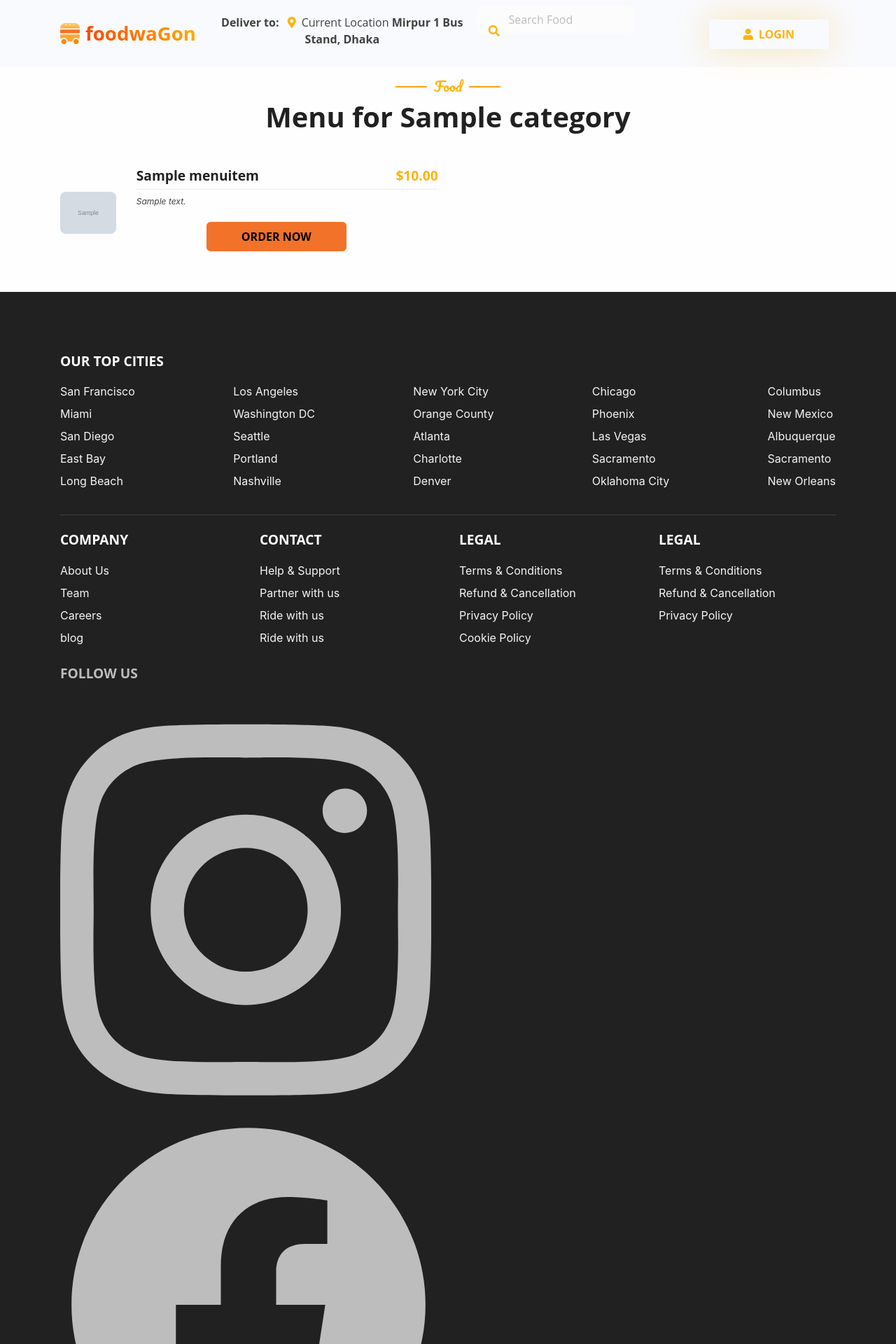
After one commit to trangta212/python-naitei2024_food-ordering, a Django app: page /dishfilter/1/ in a window 1280 px wide. The commit adds this page. Shown: the top 1920 px of the page at 70% size. Run offline with Django 5.2, Linux system fonts and the light colour scheme; tables that the repository leaves empty hold one stand-in row (values such as "Sample post"); grey boxes marked "Sample" are stand-in pictures; some libraries are stand-ins or nearby versions.

Commit message:
Dish filter

```diff
--- a/app/static/css/dishdetail.css
+++ b/app/static/css/dishdetail.css
@@ -35,7 +35,7 @@
 
 .btn {
   margin: 10px;
-  color:black;
+  color: black;
 }
 .button2{
   margin-left: 100px;
--- /dev/null
+++ b/app/static/css/filter.css
@@ -0,0 +1,7 @@
+.btn {
+    margin: 10px;
+    color: black;
+    width: 200px;
+    margin-left: 100px;
+    margin-top: 20px;
+  }
--- /dev/null
+++ b/app/templates/dishes/filter.html
@@ -0,0 +1,64 @@
+{% extends 'base.html' %}
+{% load i18n %}
+{% load static %}
+{% block content %}
+{% block extra_css %}
+    <link rel="stylesheet" href="{% static 'css/filter.css' %}">
+{% endblock %}
+<div class="pt-6">
+        <!-- Menu Start -->
+        <div class="container-xxl py-5">
+            <div class="container">
+                <div class="text-center wow fadeInUp" data-wow-delay="0.1s">
+                    <h5 class="section-title ff-secondary text-center text-primary fw-normal">{% trans "Food" %}</h5>
+                    <h1 class="mb-5">{%trans "Menu for" %} {{ category.category_name }}</h1>
+                </div>
+                <div class="tab-class text-center wow fadeInUp" data-wow-delay="0.1s">
+                    <div class="tab-content">
+                        <div id="tab-1" class="tab-pane fade show p-0 active">
+                            <div class="row g-4">
+                             {% for item in menu_items %}
+                                <div class="col-lg-6">
+                                    <div class="d-flex align-items-center">
+                                        <img class="flex-shrink-0 img-fluid rounded" src="{% static item.image_url %}" alt="" style="width: 80px;">
+                                        <div class="w-100 d-flex flex-column text-start ps-4">
+                                            <h5 class="d-flex justify-content-between border-bottom pb-2">
+                                                <span>{{ item.name }}</span>
+                                                <span class="text-primary">${{ item.price }}</span>
+                                            </h5>
+                                            <small class="fst-italic">{{ item.description|default:_("No description available") }}</small>
+                                            <div class="d-grid gap-2"><a class="btn btn-lg btn-danger" href="#!" role="button">{% trans "Order now" %}</a></div>
+                                        </div>
+                                    </div>
+                                </div>
+                                {% empty %}
+                                <p>{% trans "No items available for this category." %}</p>
+                                {% endfor %}
+                            </div>
+                        </div>
+                    </div>
+                </div>
+            </div>
+        </div>
+        <!-- Menu End -->
+
+        <!-- Back to Top -->
+        <a href="#" class="btn btn-lg btn-primary btn-lg-square back-to-top"><i class="bi bi-arrow-up"></i></a>
+    </div>
+</div>
+
+<!-- JavaScript Libraries -->
+<script src="{% static 'js/jquery-3.4.1.min.js' %}"></script>
+<script src="{% static 'js/bootstrap.bundle.min.js' %}"></script>
+<script src="{% static 'js/lib/wow.min.js' %}"></script>
+<script src="{% static 'js/lib/easing.min.js' %}"></script>
+<script src="{% static 'js/lib/waypoints.min.js' %}"></script>
+<script src="{% static 'js/lib/counterup.min.js' %}"></script>
+<script src="{% static 'js/lib/owl.carousel.min.js' %}"></script>
+<script src="{% static 'js/lib/moment.min.js' %}"></script>
+<script src="{% static 'js/lib/moment-timezone.min.js' %}"></script>
+<script src="{% static 'js/lib/tempusdominus-bootstrap-4.min.js' %}"></script>
+
+<!-- Template Javascript -->
+<script src="{% static 'js/main.js' %}"></script>
+{% endblock %}
--- a/app/urls.py
+++ b/app/urls.py
@@ -11,6 +11,9 @@ urlpatterns = [
         views.DishDetail.as_view(),
         name='dish_detail'
     ),
+    path('dishfilter/<int:category_id>/',
+         views.DishFilter.as_view(),
+         name='dish_filter'),
 ] + static(
     settings.MEDIA_URL,
     document_root=settings.MEDIA_ROOT
--- a/app/views.py
+++ b/app/views.py
@@ -177,3 +177,16 @@ class CartView(generic.ListView):
         context["total_item"] = total_item
         context["total_quantity"] = total_quantity
         return context
+
+class DishFilter(View):
+    def get(self, request, category_id):
+        category = get_object_or_404(Category, pk=category_id)
+        menu_items = MenuItem.objects.filter(categories=category)
+
+        # Tạo context với category và menu_items
+        context = {
+            'category': category,
+            'menu_items': menu_items
+        }
+        # Trả về context trong render
+        return render(request, 'dishes/filter.html', context)
```
Also changed, not shown: app/templates/index.html (+12 -0 lines), app/locale/vi/LC_MESSAGES/django.po, app/migrations/__init__.py (deleted), app/static/images/gallery/burger-1.jpg (added), app/static/images/gallery/burger-2.jpg (added), app/static/images/gallery/burger-3.jpg (added), app/static/images/gallery/chow-1.jpg (added), app/static/images/gallery/chow-2.jpg (added), app/static/images/gallery/pizza-1.jpg (added), app/static/images/gallery/pizza-2.png (added), app/static/images/gallery/pizza-3.jpg (added).
